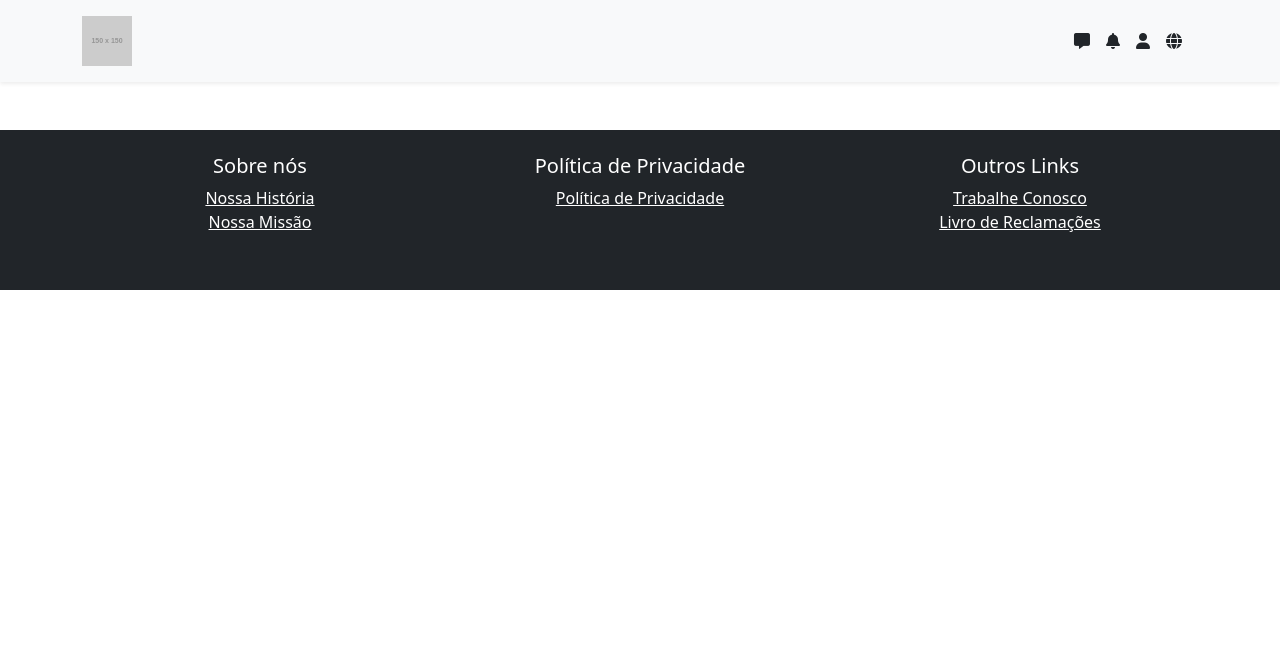
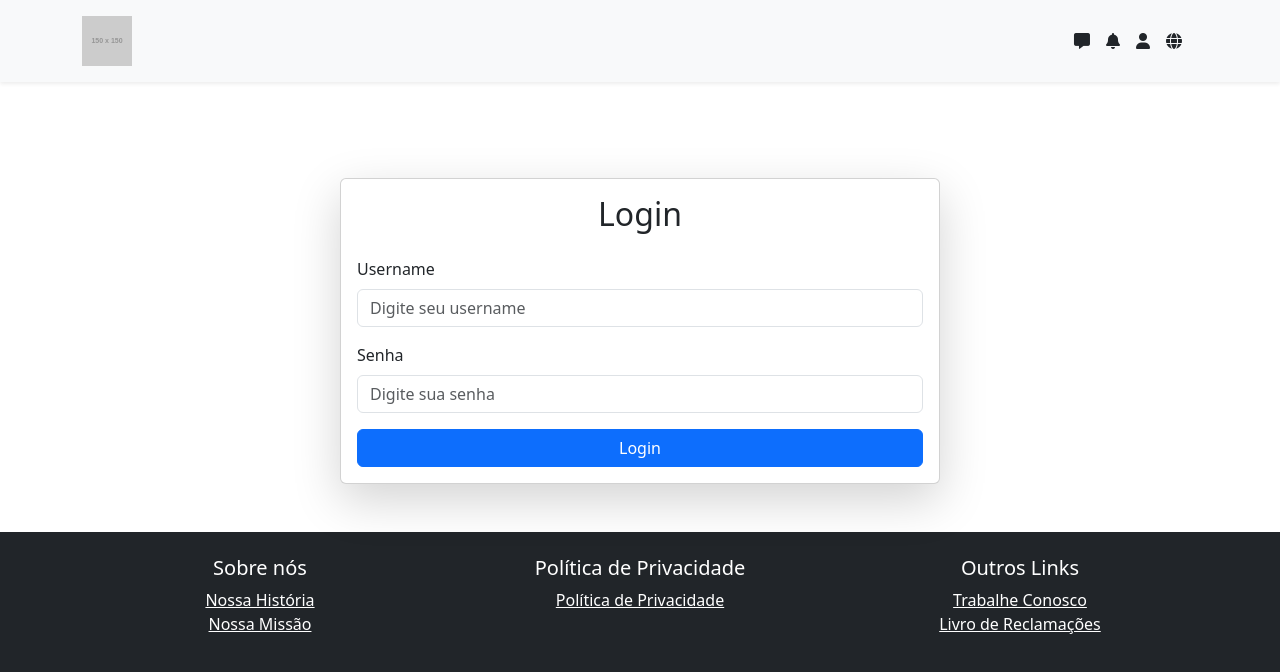
Before and after one commit to VinicyusFortes/projeto5, a React (Create React App) app in the folder frontend/react-app/: page /login in a window 1280 px wide. Shown: the top 672 px of the page. Built offline with nearby package versions, Linux system fonts and the light colour scheme.

Commit message:
finalizado footer

```diff
--- a/frontend/react-app/src/Componentes/Footer.jsx
+++ b/frontend/react-app/src/Componentes/Footer.jsx
@@ -1,6 +1,6 @@
 function Footer() {
   return (
-    <footer className="bg-dark text-white py-4 mt-5">
+    <footer className="footer bg-dark text-white py-4 mt-5">
       <div className="container text-center">
         <div className="row">
           <div className="col-md-4 mb-3">
--- a/frontend/react-app/src/Componentes/Header.jsx
+++ b/frontend/react-app/src/Componentes/Header.jsx
@@ -1,6 +1,6 @@
 import React from "react";
 import "bootstrap/dist/css/bootstrap.min.css";
-import "font-awesome/css/font-awesome.min.css"; // Importando Font Awesome
+import "font-awesome/css/font-awesome.min.css";
 
 const Header = () => {
   return (
@@ -8,7 +8,7 @@ const Header = () => {
       <div className="container d-flex justify-content-between align-items-center">
         <a href="/" className="logo">
           <img
-            src="https://via.placeholder.com/150" // Substitua pela URL da sua imagem
+            src="https://via.placeholder.com/150" //FIX ME: Substitua pela URL da sua imagem
             alt="Logo"
             className="img-fluid"
             style={{ maxHeight: "50px" }}
--- a/frontend/react-app/src/Pages/CriarConta.jsx
+++ b/frontend/react-app/src/Pages/CriarConta.jsx
@@ -3,7 +3,7 @@ import "bootstrap/dist/css/bootstrap.min.css";
 
 function CriarConta() {
   return (
-    <div className="container d-flex justify-content-center align-items-center vh-100">
+    <div className="container d-flex justify-content-center align-items-center mt-5">
       <div className="card shadow-lg">
         <div className="card-body">
           <h2 className="text-center mb-4">Registo</h2>
--- /dev/null
+++ b/frontend/react-app/src/Pages/Login.jsx
@@ -0,0 +1,49 @@
+import "./style.css";
+import "bootstrap/dist/css/bootstrap.min.css";
+
+function Login() {
+  return (
+    <div className="d-flex flex-column mt-5 mb-5">
+      <div className="container d-flex justify-content-center align-items-center mt-5">
+        <div className="card shadow-lg flex-grow-1">
+          <div className="card-body">
+            <h2 className="text-center mb-4">Login</h2>
+            <form>
+              <div className="row">
+                <div className="col-md-12 mb-3">
+                  <label htmlFor="username" className="form-label">
+                    Username
+                  </label>
+                  <input
+                    type="text"
+                    className="form-control"
+                    id="username"
+                    placeholder="Digite seu username"
+                    required
+                  />
+                </div>
+
+                <div className="col-md-12 mb-3">
+                  <label htmlFor="password" className="form-label">
+                    Senha
+                  </label>
+                  <input
+                    type="password"
+                    className="form-control"
+                    id="password"
+                    placeholder="Digite sua senha"
+                    required
+                  />
+                </div>
+              </div>
+              <button type="submit" className="btn btn-primary w-100 mt-auto">
+                Login
+              </button>
+            </form>
+          </div>
+        </div>
+      </div>
+    </div>
+  );
+}
+export default Login;
--- a/frontend/react-app/src/Pages/style.css
+++ b/frontend/react-app/src/Pages/style.css
@@ -10,6 +10,12 @@
 .icone:hover {
   border-bottom: 1px solid green;
   transition: all 250ms;
+}
+
+/* Footer */
+
+.footer {
+  height: 400px;
 }
 
 
--- a/frontend/react-app/src/index.js
+++ b/frontend/react-app/src/index.js
@@ -9,6 +9,7 @@ import { Route, Routes } from "react-router-dom";
 import CriarConta from './Pages/CriarConta';
 import Footer from './Componentes/Footer';
 import Header from './Componentes/Header';
+import Login from './Pages/Login';
 
 const root = ReactDOM.createRoot(document.getElementById('root'));
 root.render(
@@ -18,6 +19,7 @@ root.render(
       <Routes>
         <Route index element={<CriarConta />} />
         <Route path="/criarconta" element={<CriarConta />} />
+        <Route path="/login" element={<Login />} />
       </Routes>
       <Footer />
     </Router>
```
